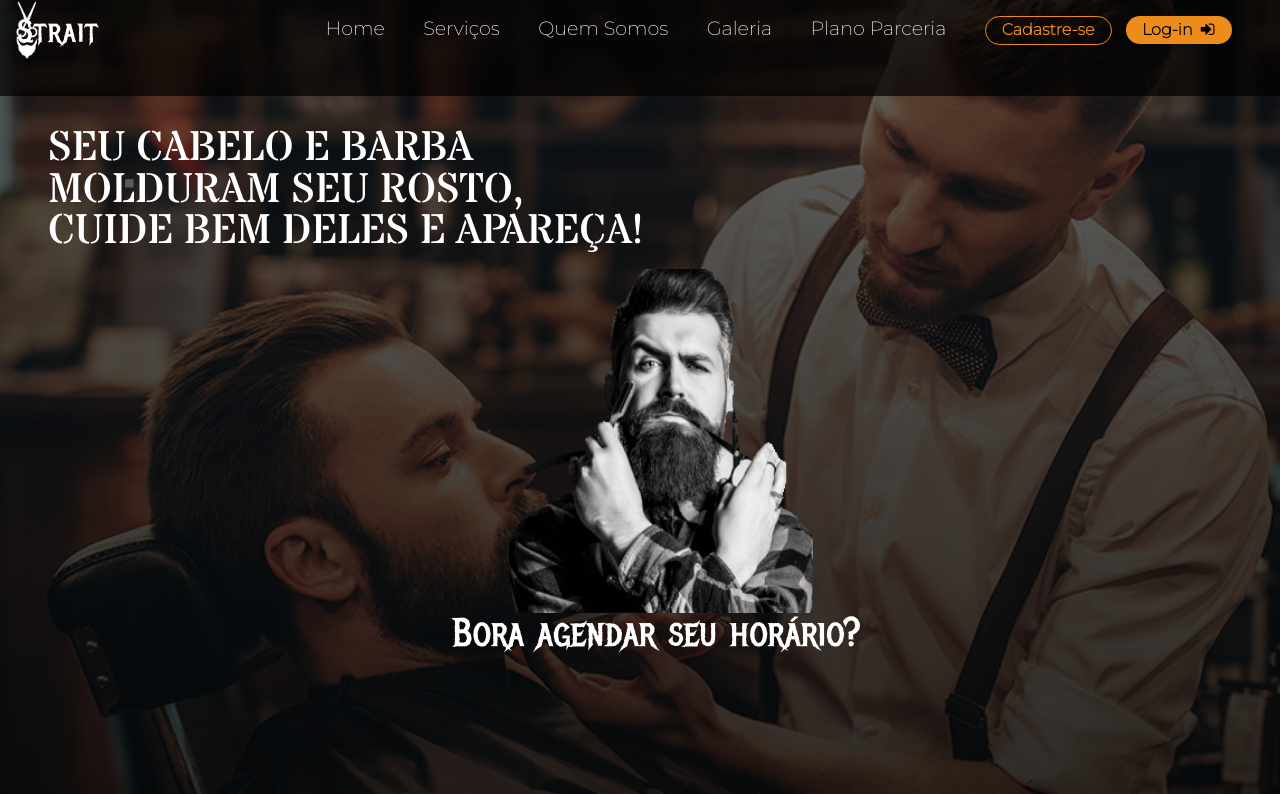
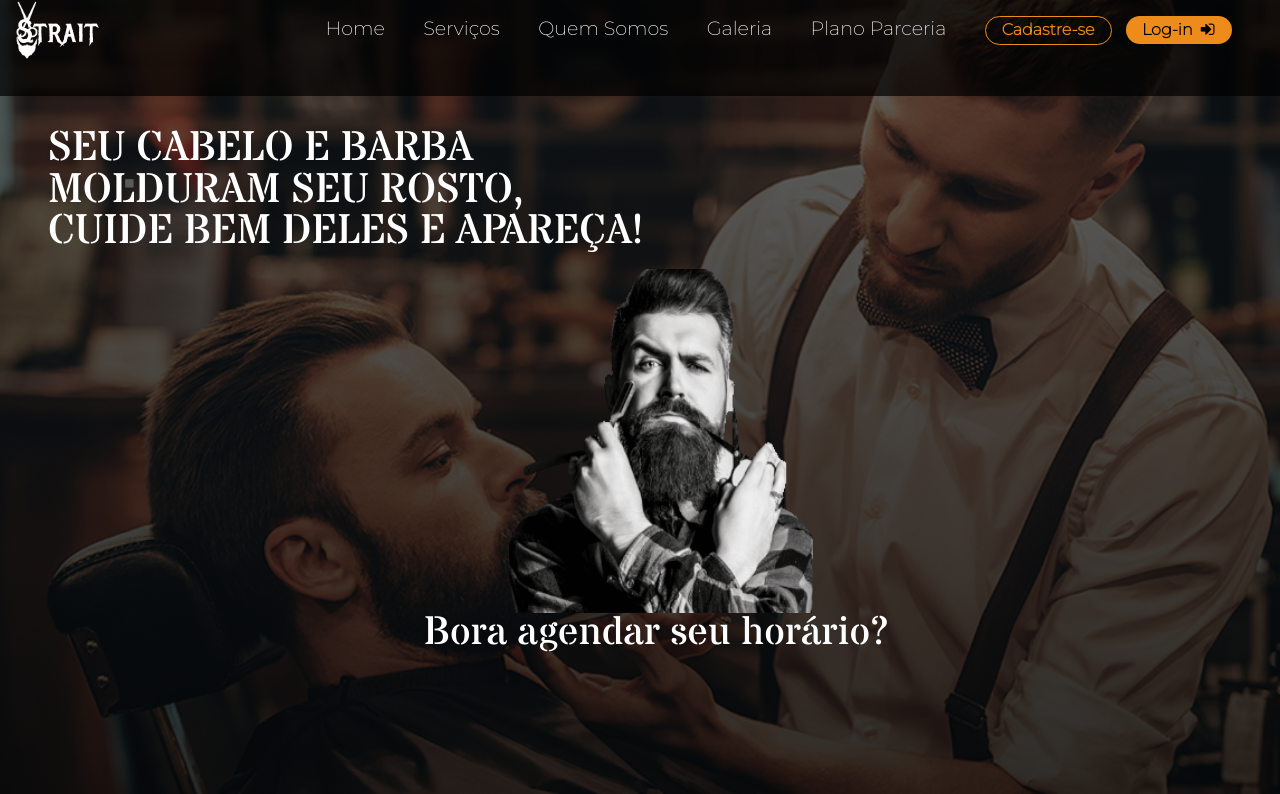
Before and after one commit to Felipediaslc/Barbearia-Strait-Front, a React (Create React App) app: page / in a window 1280 px wide. Shown: the top 794 px of the page. Built offline with nearby package versions, Linux system fonts and the light colour scheme; a web font is replaced by a local one.

Commit message:
refinamento v.33

```diff
--- a/src/Pages/Homee/Homee.css
+++ b/src/Pages/Homee/Homee.css
@@ -34,7 +34,7 @@
     padding: -2rem 0 0 0m ;
 z-index: 1;
    color: white;
-   font-family: 'Metal Mania', cursive;
+   font-family: 'Stardos Stencil', cursive;
    font-size: 2.5rem;
 
 }
```
